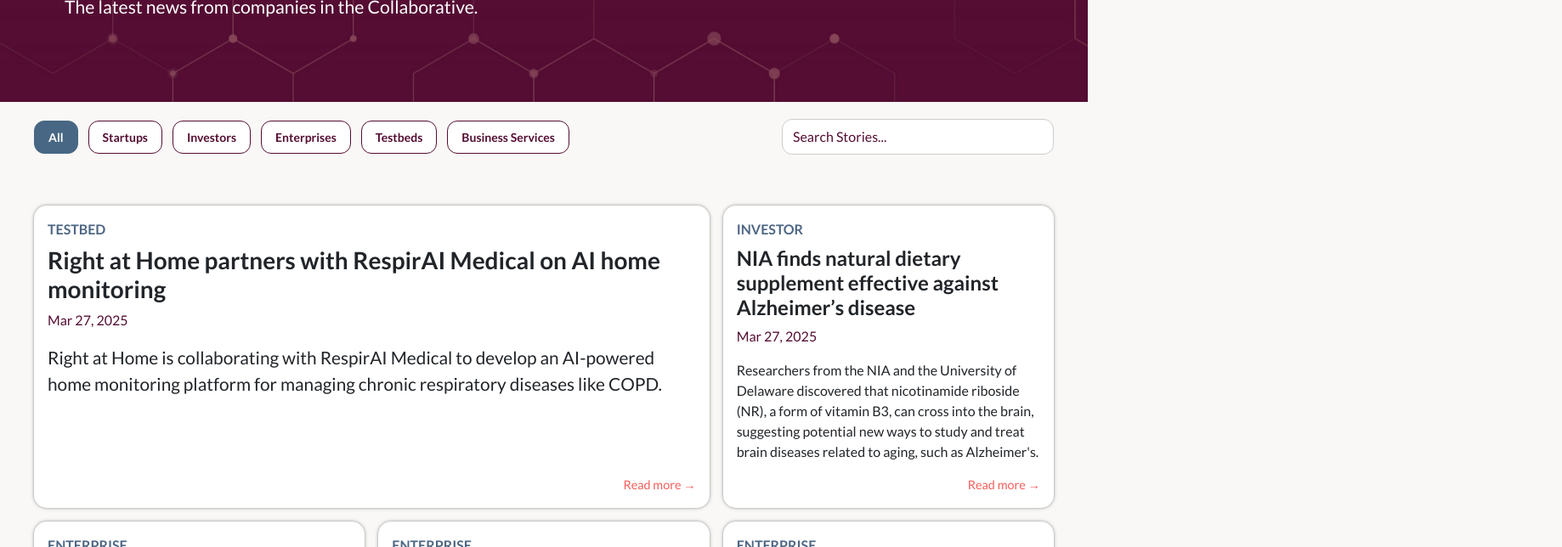
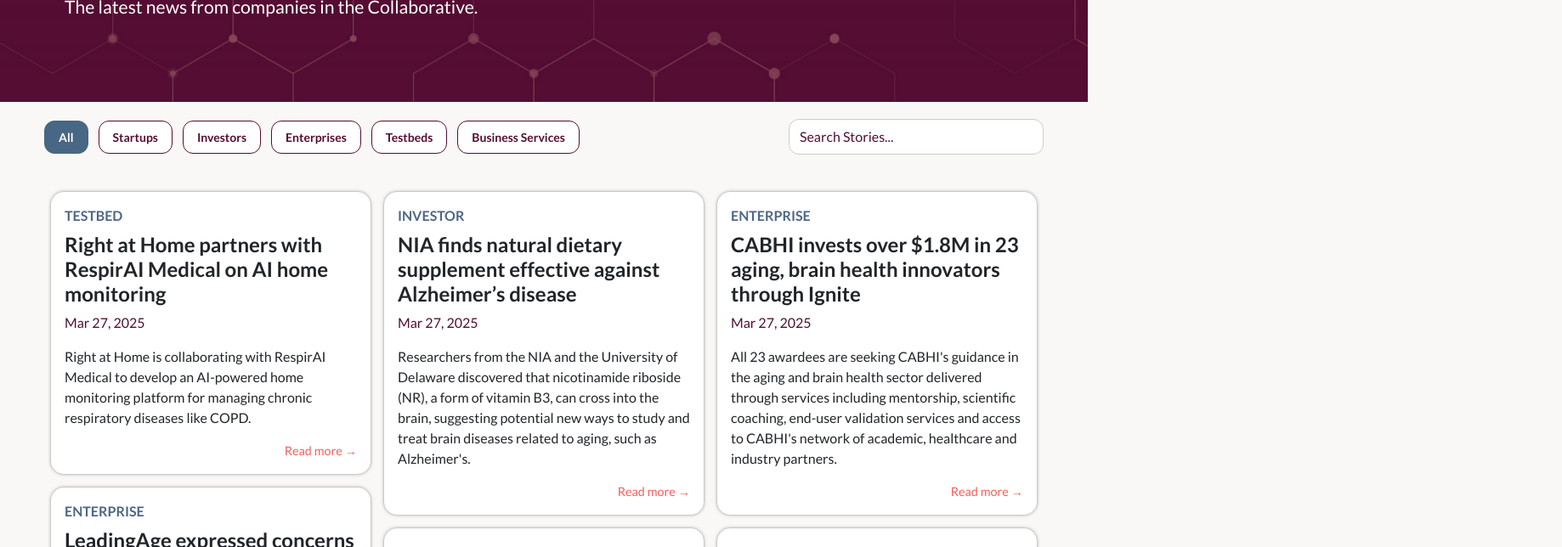
Before and after one commit to MichaelAARP/agetech-news, a Next.js app in the folder agetech-news/: page / in a window 1280 px wide. Shown: the part 180-824 px from the top of the page at 85% size, 1838 px wide, since content can reach past the window. Built offline with nearby package versions, Linux system fonts and the light colour scheme.

Commit message:
Masonry grid, hex fix, and remove feature.

```diff
--- a/agetech-news/app/page.module.css
+++ b/agetech-news/app/page.module.css
@@ -1,4 +1,4 @@
-.main{
+.main {
   background-color: #f9f8f6;
   overflow-x: hidden; /* only hide horizontal overflow */
   position: relative;
@@ -53,10 +53,24 @@
   z-index: 1;
 }
 
+.hexBlueWrapper {
+  position: absolute;
+  right: -100px; /* pushes off-screen */
+  pointer-events: none;
+  z-index: 1;
+}
+
+.hexRedWrapper {
+  position: absolute;
+  left: -80px; /* pushes off-screen */
+  pointer-events: none;
+  z-index: 1;
+}
+
 .hexBlue {
   position: absolute;
-  left: 1550px;
-  top: 1000px; /* positive value moves it down */
+  right: 0;
+  top: 1000px;
   will-change: transform;
   transition: transform 0.1s linear;
   pointer-events: none;
@@ -65,11 +79,10 @@
 
 .hexRed {
   position: absolute;
-  right: 1600px;
-  top: 500px; /* tweak to match FeedCard grid */
+  left: 0;
+  top: 500px;
   will-change: transform;
   transition: transform 0.1s linear;
-  overflow-x: hidden;
   pointer-events: none;
   z-index: 1;
 }
@@ -80,11 +93,10 @@
   display: grid;
   grid-template-columns: repeat(auto-fill, minmax(300px, 1fr));
   gap: 16px;
+  width: 100%;
   max-width: 1200px;
-  margin: 0 auto;
-  margin-bottom: 40px;
-  /* remove to match card length */
-  /* align-items: start;  */
+  margin: 0 auto 40px auto;
+  padding: 0 12px;
 }
 
 /* wrapper for filter buttons and search */
@@ -94,9 +106,12 @@
   align-items: center;
   flex-wrap: wrap;
   gap: 12px;
-  padding: 20px 00px;
-  margin-bottom: 24px;
-  grid-column: 1 / -1;
+  padding: 20px 0;
+  margin: 0 auto 24px auto;
+  max-width: 1200px;
+  padding-left: 12px;
+  padding-right: 12px;
+  box-sizing: border-box;
 }
 
 .filterGroup {
@@ -107,7 +122,7 @@
 
 .searchGroup {
   width: 100%;
-  max-width: 320px;
+  max-width: 300px;
   justify-content: flex-end;
   padding: 0;
 }
@@ -195,19 +210,19 @@
 */
 
 .card {
-  display: flex;
-  flex-direction: column;
-  justify-content: space-between;
-  height: 100%;
+  width: 100%;
   padding: 16px;
   border-radius: 15px;
   background: #fff;
   box-shadow: 0 0 4px rgba(0, 0, 0, 0.35);
   outline: 1px solid rgba(0, 0, 0, 0.05);
   transition: transform 0.2s ease, box-shadow 0.2s ease;
-  /* remove to match card length */
-  /* height: auto; */
-
+  display: flex;
+  flex-direction: column;
+  justify-content: space-between;
+  height: auto;
+  max-height: 500px; /* NEW: Limits tall cards */
+  overflow: hidden;
 }
 
 .card:hover {
@@ -217,7 +232,10 @@
 
 /* First Tile Styling */
 .featured {
-  grid-column: span 2;
+  flex-basis: calc(66.66% - 16px); /* approx 2 out of 3 columns minus gutter */
+  max-width: calc(66.66% - 16px);
+  width: 100%;
+  box-sizing: border-box;
 }
 
 .featured .title {
@@ -249,8 +267,8 @@
   text-overflow: ellipsis;
 }
 
-.date{
-  font-weight:lighter;
+.date {
+  font-weight: lighter;
   color: #540D32;
 }
 
@@ -276,12 +294,17 @@
   transform: scale(1.01);
 }
 
+@media (max-width: 1580px) {
+  .hexWrapper {
+    display: none;
+  }
+}
 
 /*
 Adds margin for smaller screen
 */
 @media (max-width: 1200px) {
-  .container{
+  .container {
     margin: 0 12px;
   }
 }
@@ -297,6 +320,11 @@
     flex-wrap: wrap;
     justify-content: center;
     align-items: center;
+  }
+
+  .masonryColumn {
+    /* padding-left: 0px !important; */
+
   }
 
   .toolbarRow {
@@ -350,4 +378,63 @@
   .featured .content {
     font-size: 0.95rem;
   }
+
+  .hexWrapper {
+    display: none;
+  }
 }
+
+.featuredWrapper {
+  display: grid;
+  grid-template-columns: repeat(3, 1fr);
+  gap: 16px;
+  margin-bottom: 24px;
+  max-width: 1200px;
+  margin-left: auto;
+  margin-right: auto;
+}
+
+.featuredWrapper > * {
+  grid-column: span 2;
+}
+
+.cardWrapper {
+  margin-bottom: 16px;
+  width: 100%;
+}
+
+/* Masonry layout */
+.masonryGrid {
+  display: flex;
+  justify-content: flex-start;
+  max-width: 1200px;
+  width: 100%;
+  margin: 0 auto 40px auto;
+  padding: 0 12px;
+  box-sizing: border-box;
+}
+
+.masonryColumn {
+  background-clip: padding-box;
+  padding-left: 8px;
+  padding-right: 8px;
+  flex: 1;
+  min-width: 0;
+}
+
+.featuredRow {
+  display: grid;
+  grid-template-columns: 2fr 1fr;
+  gap: 16px;
+  max-width: 1200px;
+  margin: 0 auto 40px auto;
+  padding: 0 12px;
+  box-sizing: border-box;
+}
+
+.featuredRow .card {
+  font-size: 1.1rem;
+  background: #fff;
+  padding: 24px;
+  border-radius: 16px;
+}
--- a/agetech-news/app/page.tsx
+++ b/agetech-news/app/page.tsx
@@ -4,7 +4,14 @@
 import { FeedItem } from '../types/feed';
 import FeedCard from '../components/FeedCard';
 import styles from './page.module.css';
+import Masonry from 'react-masonry-css';
 import React from 'react';
+
+const breakpointColumnsObj = {
+  default: 3,
+  985: 1
+};
+
 
 export default function Home() {
   const [items, setItems] = useState<FeedItem[]>([]);
@@ -140,21 +147,21 @@
   const floatingHexes = Array.from({ length: hexCount }).map((_, i) => {
     const offset = i * hexSpacing;
     return (
-      <div
-        key={i}
-        className={styles.hexWrapper}
-        style={{ top: `${offset}px` }}
-      >
+      <div key={i} className={styles.hexWrapper} style={{ top: `${offset}px` }}>
+        <div className={styles.hexBlueWrapper}>
           <img
             src="/Logos-hexagon-right-big.png"
             alt="Blue Hex"
             className={styles.hexBlue}
           />
+        </div>
+        <div className={styles.hexRedWrapper}>
           <img
             src="/Logos-hexagon-left-big.png"
             alt="Red Hex"
             className={styles.hexRed}
           />
+        </div>
       </div>
     );
   });
@@ -172,7 +179,7 @@
           </div>
         </div>
 
-        <div className={styles.container}>
+        <div className={styles.contentWrapper}>
           <div className={styles.toolbarRow}>
             <div className={styles.filterGroup}>
               <button
@@ -211,14 +218,33 @@
             </div>
           </div>
 
+          {/* {visibleItems.length > 1 && (
+            <div className={styles.featuredRow}>
+              <FeedCard
+                item={visibleItems[0]}
+                showCategory={selectedCategory === "All"}
+              />
+              <FeedCard
+                item={visibleItems[1]}
+                showCategory={selectedCategory === "All"}
+              />
+            </div>
+          )} */}
+
+          <Masonry
+            breakpointCols={breakpointColumnsObj}
+            className={styles.masonryGrid}
+            columnClassName={styles.masonryColumn}
+          >
             {visibleItems.map((item, index) => (
-            <div
-              key={index}
-              className={`${styles.cardWrapper} ${index === 0 ? styles.featured : ""}`}
-            >
-              <FeedCard item={item} showCategory={selectedCategory === "All"} />
+              <div key={index} className={styles.cardWrapper}>
+                <FeedCard
+                  item={item}
+                  showCategory={selectedCategory === "All"}
+                />
               </div>
             ))}
+          </Masonry>
 
           {isLoadingMore && (
             <div className={styles.loadingIndicator}>
--- a/agetech-news/package.json
+++ b/agetech-news/package.json
@@ -13,7 +13,8 @@
     "next": "15.2.4",
     "node-fetch": "^3.3.2",
     "react": "^19.0.0",
-    "react-dom": "^19.0.0"
+    "react-dom": "^19.0.0",
+    "react-masonry-css": "^1.0.16"
   },
   "devDependencies": {
     "@eslint/eslintrc": "^3",
```
Also changed, not shown: 1 other file (tests, documents, lock files or other folders). Lines whose indentation alone changed are shown as unchanged.
